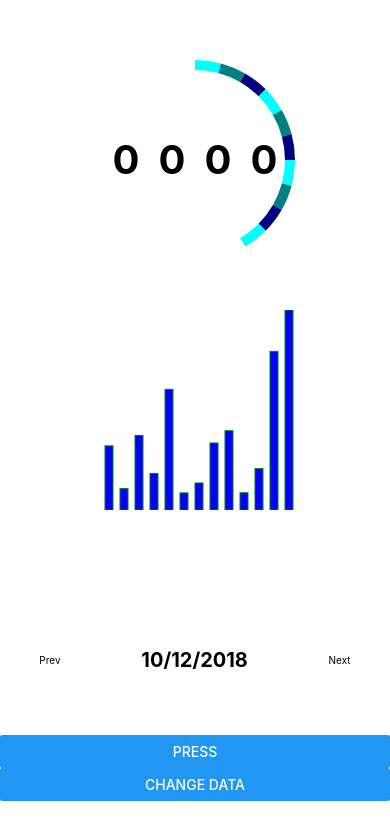
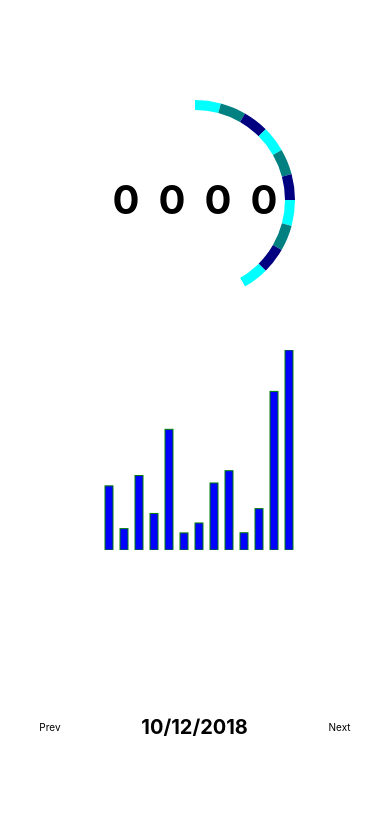
Before and after one commit to rakeshpetit/rnchartanim, a React Native app: screen / in a window 390 px wide. Shown: the top 840 px of the page. Built offline with nearby package versions, Linux system fonts and the light colour scheme.

Commit message:
style changes

```diff
--- a/components/Container.js
+++ b/components/Container.js
@@ -178,12 +178,8 @@ export default class Container extends Component {
                 <Bars ref={instance => { this.bar = instance; }}  data={this.state.barData}/>
                 </View>
                 </View>
-                <View style={{flex: 1}}>
+                <View style={{flex: 1} }>
                 <DateContainer changeData={this.changeData}/>
-                </View>
-                <View style={{flex: 1, marginTop: 20}}>
-                    <Button title={'Press'} onPress={this.refreshCharts}/>
-                    <Button title={'Change Data'} onPress={this.changeData}/>
                 </View>
             </View>
         );
@@ -193,8 +189,9 @@ export default class Container extends Component {
 const styles = StyleSheet.create({
   container: {
     flex: 1,
-    marginTop: 60,
-    justifyContent: 'space-around',
+    marginTop: 100,
+    marginBottom: 60,
+    justifyContent: 'space-between',
     backgroundColor: 'white'
   }
 });
```
